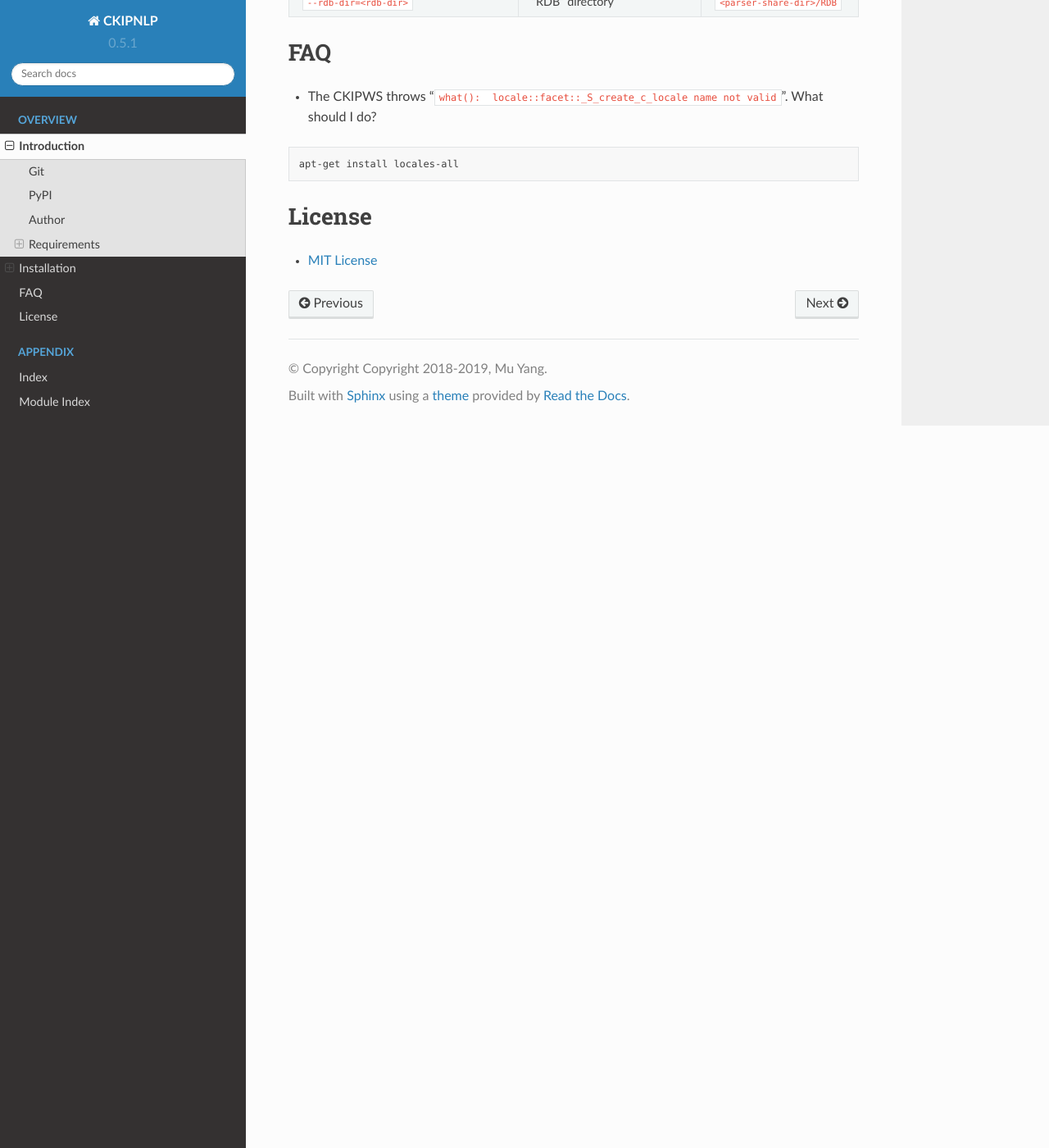
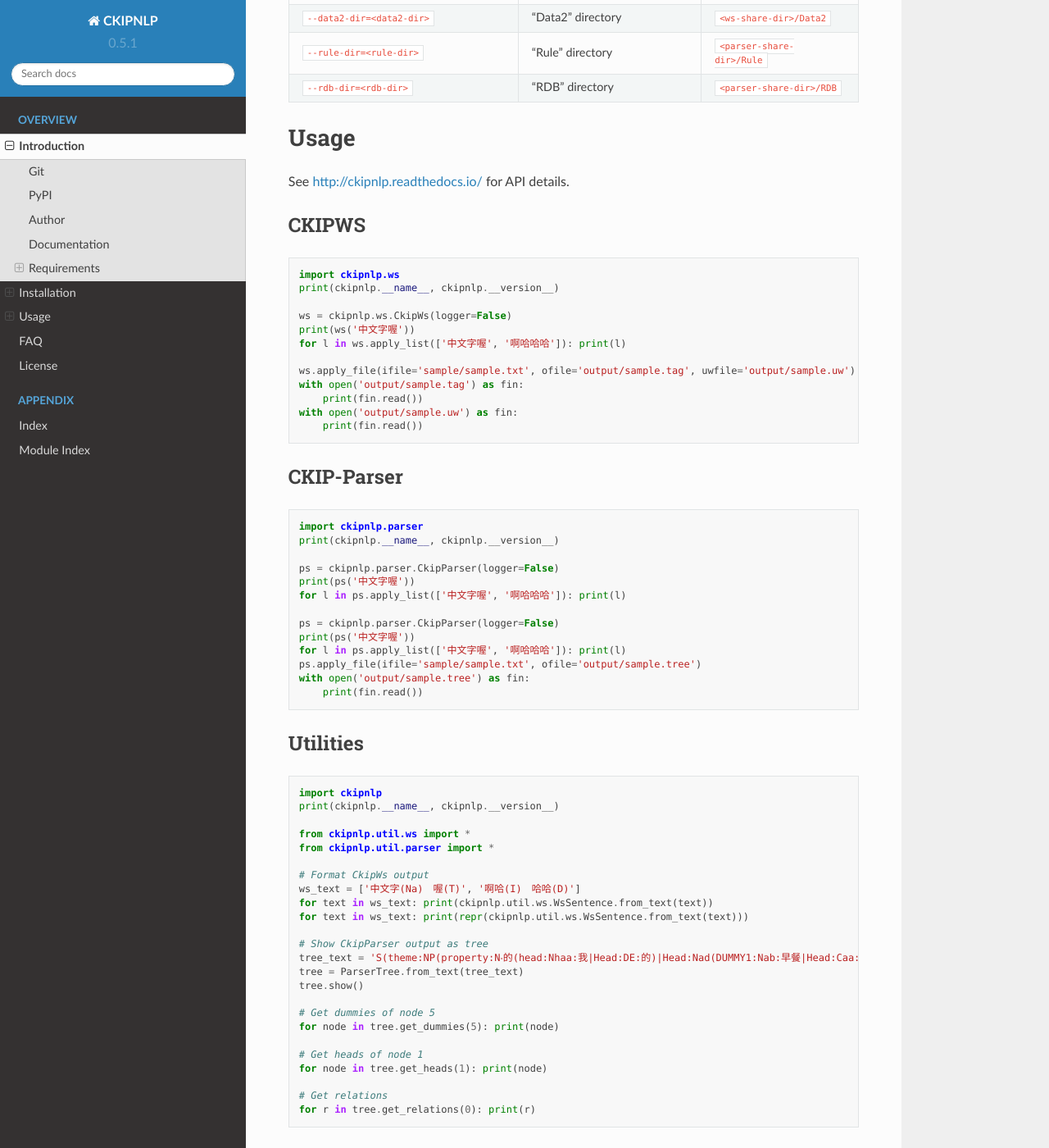
Before and after one commit to ckiplab/ckipnlp, a Sphinx documentation site: the page built from docs/src/readme.rst, in a window 1280 px wide and 1400 px high, scrolled down 1938 px. Shown: the whole window at 82% size. Built offline with Sphinx 7.4.7 and the Read the Docs theme 2.0.0, drawn with Linux system fonts in a browser that asks for light colours; pages that are not in the unit, such as notebooks, are missing from menus; some of the changed text lies outside the part shown.

Commit message:
Add sample usages.

```diff
--- a/README.rst
+++ b/README.rst
@@ -46,6 +46,11 @@
 ------
 
 * Mu Yang <emfomy@gmail.com>
+
+Documentation
+-------------
+
+http://ckipnlp.readthedocs.io/
 
 Requirements
 ------------
@@ -121,6 +126,80 @@
 | ``--rdb-dir=<rdb-dir>``                       | "RDB" directory                       | ``<parser-share-dir>/RDB``    |
 +-----------------------------------------------+---------------------------------------+-------------------------------+
 
+Usage
+=====
+
+See http://ckipnlp.readthedocs.io/ for API details.
+
+CKIPWS
+------
+
+.. code-block:: python
+
+   import ckipnlp.ws
+   print(ckipnlp.__name__, ckipnlp.__version__)
+
+   ws = ckipnlp.ws.CkipWs(logger=False)
+   print(ws('中文字喔'))
+   for l in ws.apply_list(['中文字喔', '啊哈哈哈']): print(l)
+
+   ws.apply_file(ifile='sample/sample.txt', ofile='output/sample.tag', uwfile='output/sample.uw')
+   with open('output/sample.tag') as fin:
+       print(fin.read())
+   with open('output/sample.uw') as fin:
+       print(fin.read())
+
+
+CKIP-Parser
+-----------
+
+.. code-block:: python
+
+   import ckipnlp.parser
+   print(ckipnlp.__name__, ckipnlp.__version__)
+
+   ps = ckipnlp.parser.CkipParser(logger=False)
+   print(ps('中文字喔'))
+   for l in ps.apply_list(['中文字喔', '啊哈哈哈']): print(l)
+
+   ps = ckipnlp.parser.CkipParser(logger=False)
+   print(ps('中文字喔'))
+   for l in ps.apply_list(['中文字喔', '啊哈哈哈']): print(l)
+   ps.apply_file(ifile='sample/sample.txt', ofile='output/sample.tree')
+   with open('output/sample.tree') as fin:
+       print(fin.read())
+
+Utilities
+---------
+
+.. code-block:: python
+
+   import ckipnlp
+   print(ckipnlp.__name__, ckipnlp.__version__)
+
+   from ckipnlp.util.ws import *
+   from ckipnlp.util.parser import *
+
+   # Format CkipWs output
+   ws_text = ['中文字(Na)　喔(T)', '啊哈(I)　哈哈(D)']
+   for text in ws_text: print(ckipnlp.util.ws.WsSentence.from_text(text))
+   for text in ws_text: print(repr(ckipnlp.util.ws.WsSentence.from_text(text)))
+
+   # Show CkipParser output as tree
+   tree_text = 'S(theme:NP(property:N‧的(head:Nhaa:我|Head:DE:的)|Head:Nad(DUMMY1:Nab:早餐|Head:Caa:和|DUMMY2:Naa:午餐))|quantity:Dab:都|Head:VC31:吃完|aspect:Di:了)'
+   tree = ParserTree.from_text(tree_text)
+   tree.show()
+
+   # Get dummies of node 5
+   for node in tree.get_dummies(5): print(node)
+
+   # Get heads of node 1
+   for node in tree.get_heads(1): print(node)
+
+   # Get relations
+   for r in tree.get_relations(0): print(r)
+
+
 FAQ
 ===
 
--- a/docs/conf.py
+++ b/docs/conf.py
@@ -35,14 +35,14 @@
 # The full version, including alpha/beta/rc tags
 release = 'v'+__about.__version__
 
+# Master documentation
+master_doc = 'index'
 
 # -- General configuration ---------------------------------------------------
 
 # Add any Sphinx extension module names here, as strings. They can be
 # extensions coming with Sphinx (named 'sphinx.ext.*') or your custom
 # ones.
-master_doc = 'index'
-
 extensions = [
     'sphinx.ext.autodoc',
     'sphinx.ext.napoleon',
```
